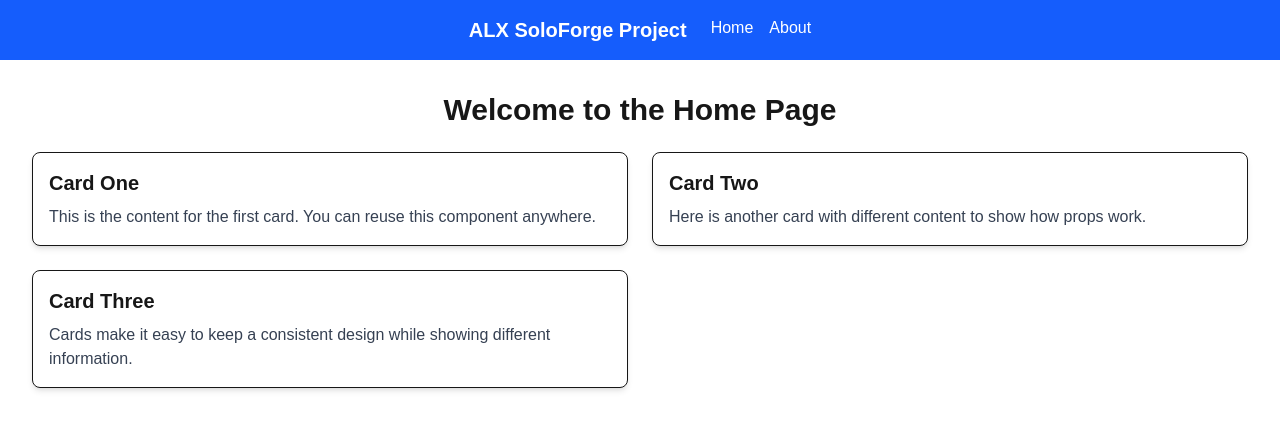
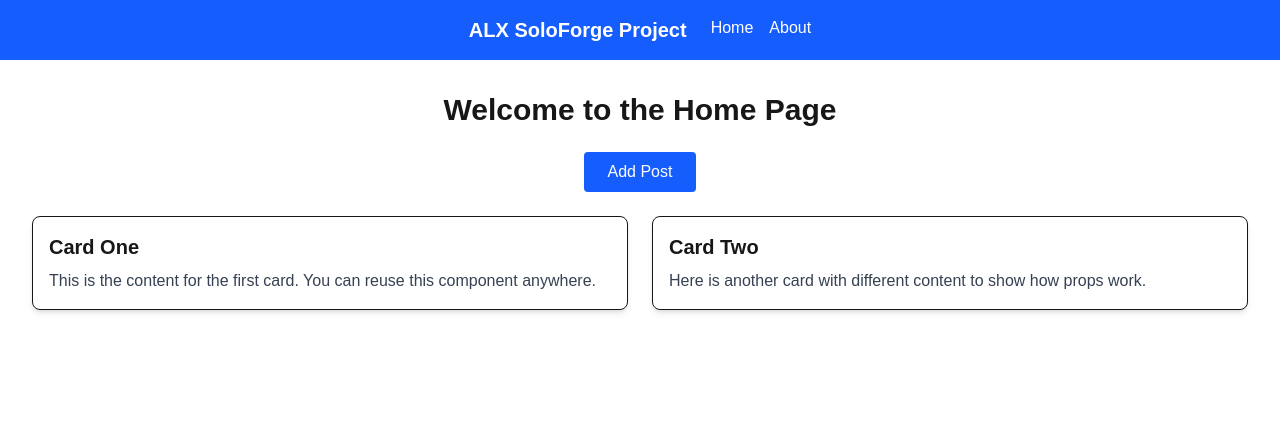
Before and after one commit to Hanan-3450/alx-project-0x02-setup, a Next.js app in the folder alx-project-0x02/: page /home in a window 1280 px wide. Shown: the top 430 px of the page. Built offline with nearby package versions, Linux system fonts and the light colour scheme.

Commit message:
Task 4: Implement PostModal component with dynamic post addition

```diff
--- /dev/null
+++ b/alx-project-0x02/components/common/PostModal.tsx
@@ -0,0 +1,84 @@
+// components/common/PostModal.tsx
+import React, { useState, type FC } from "react";
+
+interface PostModalProps {
+  isOpen: boolean;
+  onClose: () => void;
+  onSubmit: (title: string, content: string) => void;
+}
+
+const PostModal: FC<PostModalProps> = ({ isOpen, onClose, onSubmit }) => {
+  const [title, setTitle] = useState("");
+  const [content, setContent] = useState("");
+
+  if (!isOpen) return null;
+
+  const handleSubmit = (e: React.FormEvent) => {
+    e.preventDefault();
+    if (title.trim() && content.trim()) {
+      onSubmit(title, content);
+      setTitle("");
+      setContent("");
+      onClose();
+    }
+  };
+
+  return (
+    <div
+      className="fixed inset-0 bg-black bg-opacity-50 flex justify-center items-center z-50"
+      onClick={onClose}
+    >
+      <div
+        className="bg-white rounded-lg p-6 w-96"
+        onClick={(e) => e.stopPropagation()}
+      >
+        <h2 className="text-xl font-bold mb-4">Add New Post</h2>
+        <form onSubmit={handleSubmit} className="space-y-4">
+          <div>
+            <label htmlFor="title" className="block font-semibold mb-1">
+              Title
+            </label>
+            <input
+              id="title"
+              type="text"
+              className="border p-2 w-full rounded"
+              value={title}
+              onChange={(e) => setTitle(e.target.value)}
+              required
+            />
+          </div>
+          <div>
+            <label htmlFor="content" className="block font-semibold mb-1">
+              Content
+            </label>
+            <textarea
+              id="content"
+              className="border p-2 w-full rounded"
+              rows={4}
+              value={content}
+              onChange={(e) => setContent(e.target.value)}
+              required
+            />
+          </div>
+          <div className="flex justify-end space-x-3">
+            <button
+              type="button"
+              onClick={onClose}
+              className="px-4 py-2 bg-gray-300 rounded hover:bg-gray-400"
+            >
+              Cancel
+            </button>
+            <button
+              type="submit"
+              className="px-4 py-2 bg-blue-600 text-white rounded hover:bg-blue-700"
+            >
+              Add Post
+            </button>
+          </div>
+        </form>
+      </div>
+    </div>
+  );
+};
+
+export default PostModal;
--- a/alx-project-0x02/pages/home.tsx
+++ b/alx-project-0x02/pages/home.tsx
@@ -1,31 +1,61 @@
-// alx-project-0x02/pages/home.tsx
-import React from "react";
+import React, { useState } from "react";
 import Header from "@/components/layout/Header";
 import Card from "@/components/common/Card";
+import PostModal from "@/components/common/PostModal";
+
+interface Post {
+  title: string;
+  content: string;
+}
 
 export default function HomePage() {
+  const [posts, setPosts] = useState<Post[]>([
+    {
+      title: "Card One",
+      content:
+        "This is the content for the first card. You can reuse this component anywhere.",
+    },
+    {
+      title: "Card Two",
+      content:
+        "Here is another card with different content to show how props work.",
+    },
+  ]);
+
+  const [isModalOpen, setIsModalOpen] = useState(false);
+
+  const addPost = (title: string, content: string) => {
+    setPosts((prev) => [...prev, { title, content }]);
+  };
+
   return (
     <div>
       <Header />
-      <main className="p-8 space-y-4">
-        <h1 className="text-3xl font-bold text-center mb-6">
+      <main className="p-8 space-y-6">
+        <h1 className="text-3xl font-bold text-center">
           Welcome to the Home Page
         </h1>
 
+        <div className="flex justify-center">
+          <button
+            onClick={() => setIsModalOpen(true)}
+            className="px-6 py-2 bg-blue-600 text-white rounded hover:bg-blue-700"
+          >
+            Add Post
+          </button>
+        </div>
+
         <div className="grid grid-cols-1 md:grid-cols-2 gap-6">
-          <Card
-            title="Card One"
-            content="This is the content for the first card. You can reuse this component anywhere."
-          />
-          <Card
-            title="Card Two"
-            content="Here is another card with different content to show how props work."
-          />
-          <Card
-            title="Card Three"
-            content="Cards make it easy to keep a consistent design while showing different information."
-          />
+          {posts.map((post, idx) => (
+            <Card key={idx} title={post.title} content={post.content} />
+          ))}
         </div>
+
+        <PostModal
+          isOpen={isModalOpen}
+          onClose={() => setIsModalOpen(false)}
+          onSubmit={addPost}
+        />
       </main>
     </div>
   );
```
